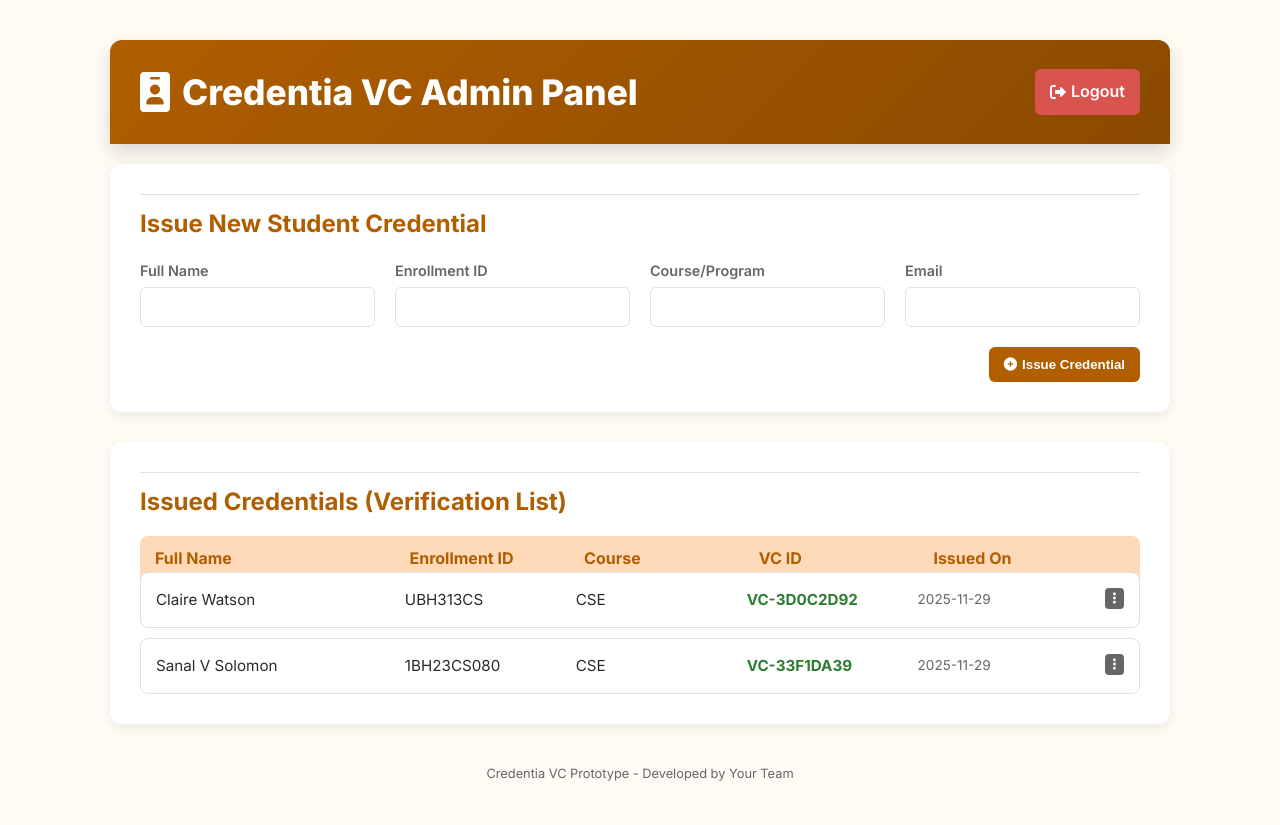
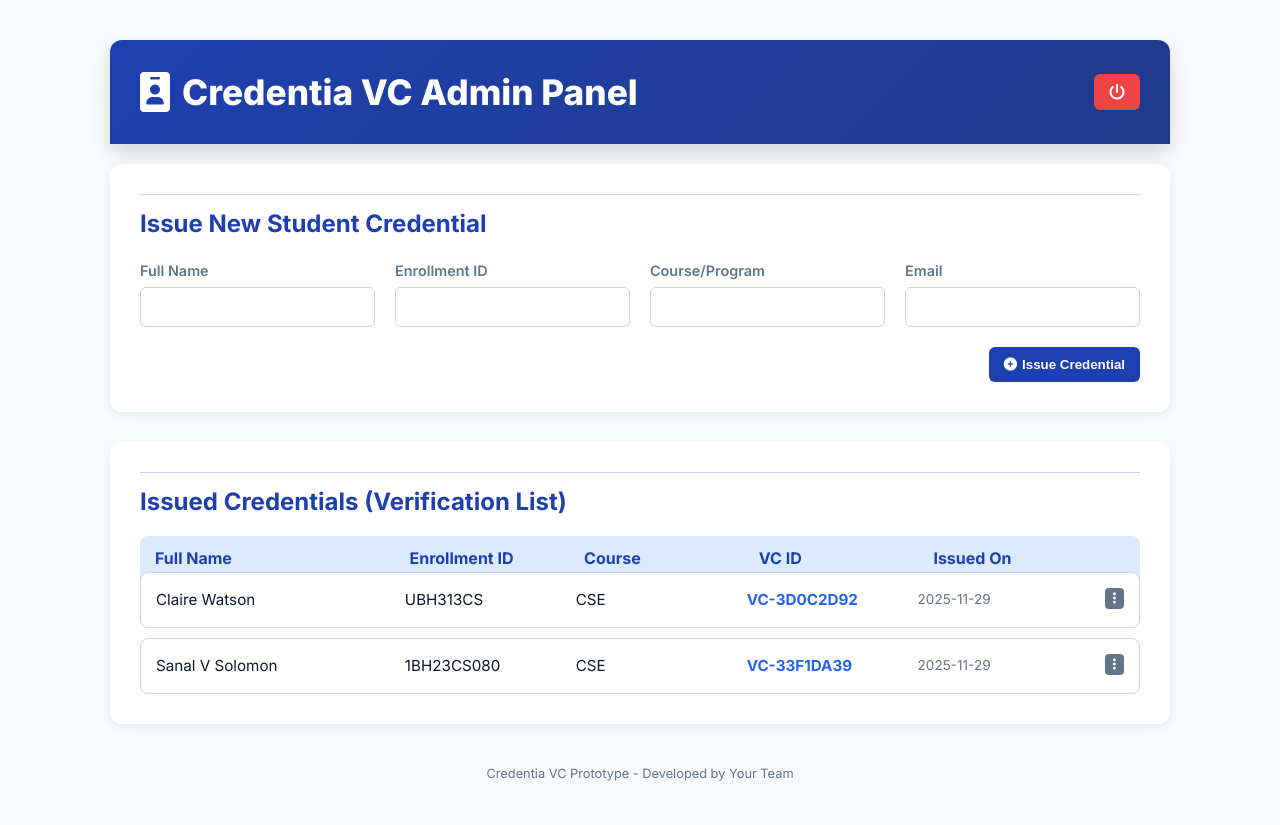
Before and after one commit to SilverFos/credentia, a PHP site: page /index.php in a window 1280 px wide. Run offline with PHP 8.4, Linux system fonts and the light colour scheme; the visitor is signed in with stand-in values (Sample User, id 1); data comes from the database, SQL or seed files in the repository.

Commit message:
final revision 3

```diff
--- a/index.php
+++ b/index.php
@@ -40,11 +40,11 @@ if (!isset($_SESSION['authenticated']) || $_SESSION['authenticated'] !== true) {
         <link rel="stylesheet" href="https://cdnjs.cloudflare.com/ajax/libs/font-awesome/6.0.0-beta3/css/all.min.css">
         <style>
             :root {
-                --primary-dark: #b05e00;
-                --accent: #FFDAB9;
-                --bg-2: #FFFBF5;
-                --text: #2b2b2b;
-                --shadow: 0 4px 12px rgba(0, 0, 0, 0.08);
+                --primary-dark: #1e40af;
+                --accent: #dbeafe;
+                --bg-2: #f8fafc;
+                --text: #0f172a;
+                --shadow: 0 4px 12px rgba(30, 64, 175, 0.08);
             }
             body {
                 font-family: 'Inter', sans-serif;
@@ -113,7 +113,7 @@ if (!isset($_SESSION['authenticated']) || $_SESSION['authenticated'] !== true) {
                 transition: background-color 0.2s;
             }
             .btn:hover {
-                background: #945100;
+                background: #1e3a8a;
             }
             .error {
                 color: #d9534f;
@@ -234,17 +234,17 @@ try {
     <link rel="stylesheet" href="https://cdnjs.cloudflare.com/ajax/libs/font-awesome/6.0.0-beta3/css/all.min.css">
     <style>
         :root {
-            --primary-dark: #b05e00;
-            --primary-light: #FFDAB9;
-            --accent: #FFDAB9;
-            --danger: #d9534f;
-            --success: #5cb85c;
+            --primary-dark: #1e40af;
+            --primary-light: #dbeafe;
+            --accent: #dbeafe;
+            --danger: #ef4444;
+            --success: #10b981;
             --bg-1: #ffffff;
-            --bg-2: #FFFBF5;
-            --text: #2b2b2b;
-            --muted: #666666;
-            --border: #e0e0e0;
-            --shadow: 0 4px 12px rgba(0, 0, 0, 0.08);
+            --bg-2: #f8fafc;
+            --text: #0f172a;
+            --muted: #64748b;
+            --border: #cbd5e1;
+            --shadow: 0 4px 12px rgba(30, 64, 175, 0.08);
         }
 
         * {
@@ -267,7 +267,7 @@ try {
         }
 
         .header {
-            background: linear-gradient(135deg, var(--primary-dark) 0%, #8a4a00 100%);
+            background: linear-gradient(135deg, var(--primary-dark) 0%, #1e3a8a 100%);
             color: var(--bg-1);
             padding: 24px 30px;
             border-radius: 12px 12px 0 0;
@@ -366,7 +366,7 @@ try {
         }
 
         .btn.primary:hover {
-            background: #945100;
+            background: #1e3a8a;
             transform: translateY(-1px);
         }
 
@@ -462,7 +462,7 @@ try {
 
         .student-info .vc-id {
             font-weight: 700;
-            color: #2e7d32; /* Success green for VC ID */
+            color: #2563eb; /* Blue for verifiable credential ID */
         }
 
         .student-info .issue-date {
@@ -491,7 +491,7 @@ try {
 
         <div class="header">
             <h1><i class="fas fa-id-badge"></i> Credentia VC Admin Panel</h1>
-            <a href="index.php?action=logout" class="btn danger"><i class="fas fa-sign-out-alt"></i> Logout</a>
+            <a href="index.php?action=logout" class="btn danger" title="Logout"><i class="fas fa-power-off"></i></a>
         </div>
 
         <?php
```
Also changed, not shown: student-card.php (+12 -12 lines).
